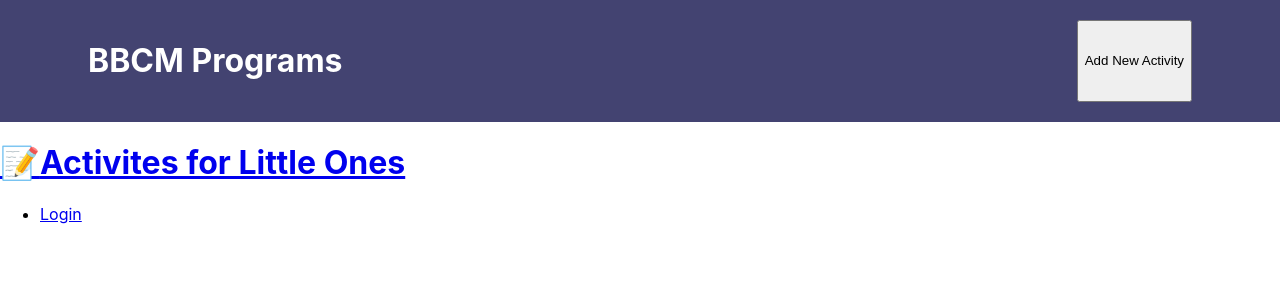
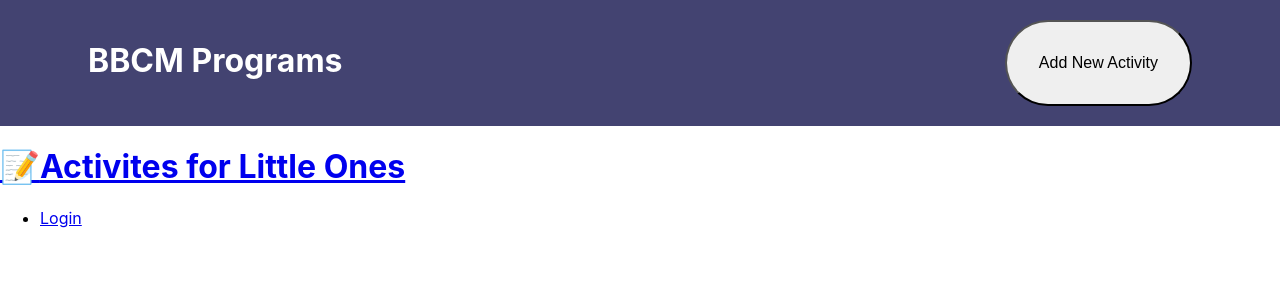
Before and after one commit to katredford/BBCM.programsDB, a React (Create React App) app in the folder client/: page / in a window 1280 px wide. Shown: the top 300 px of the page. Built offline with nearby package versions, Linux system fonts and the light colour scheme.

Commit message:
style new activity button

```diff
--- a/client/src/index.css
+++ b/client/src/index.css
@@ -22,3 +22,9 @@ code {
   flex-wrap: wrap;
   justify-content: space-between;
 }
+
+header button {
+  padding: 2rem;
+  border-radius: 9999px;
+  font-size: 1rem;
+}
```
